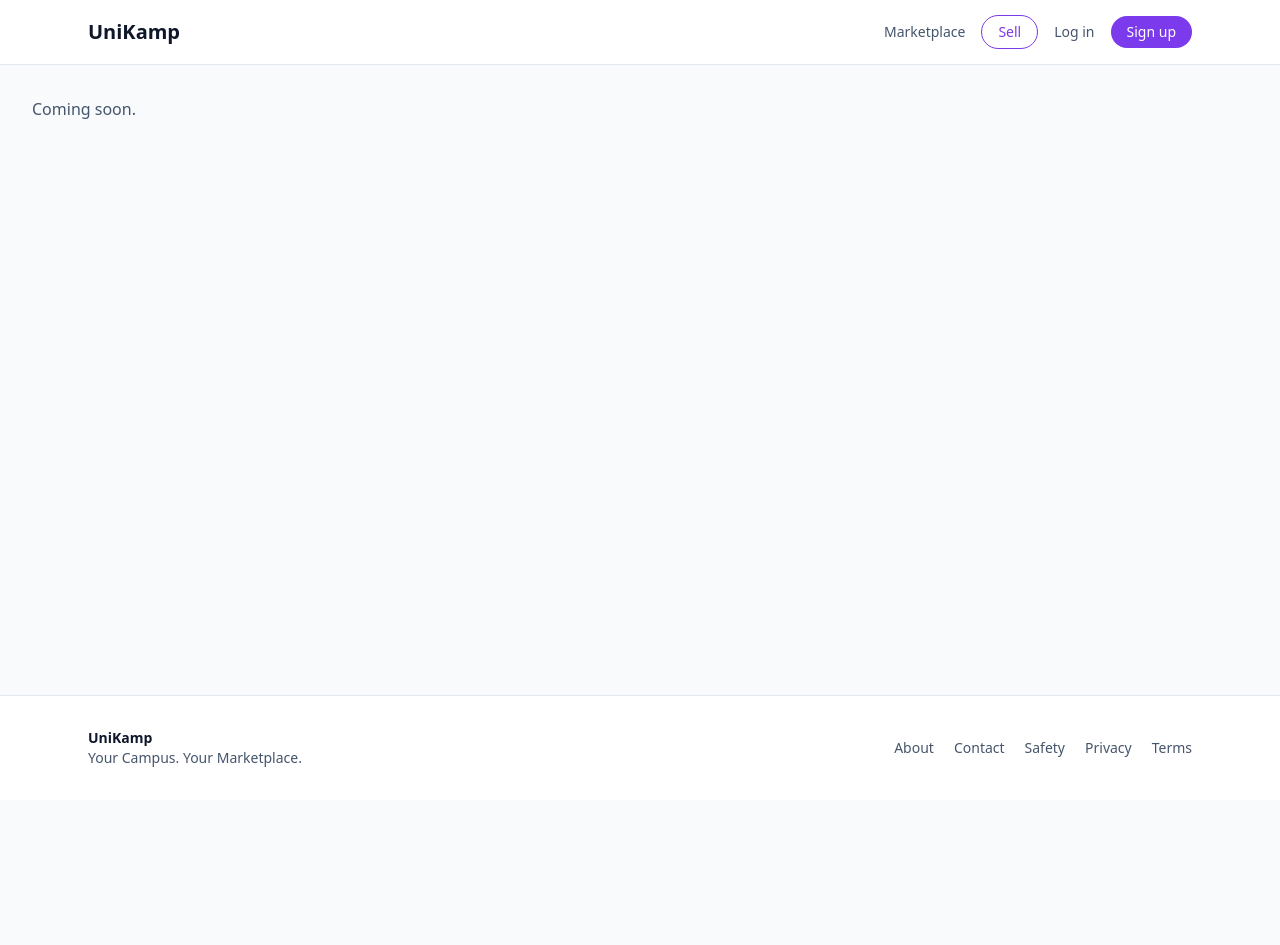
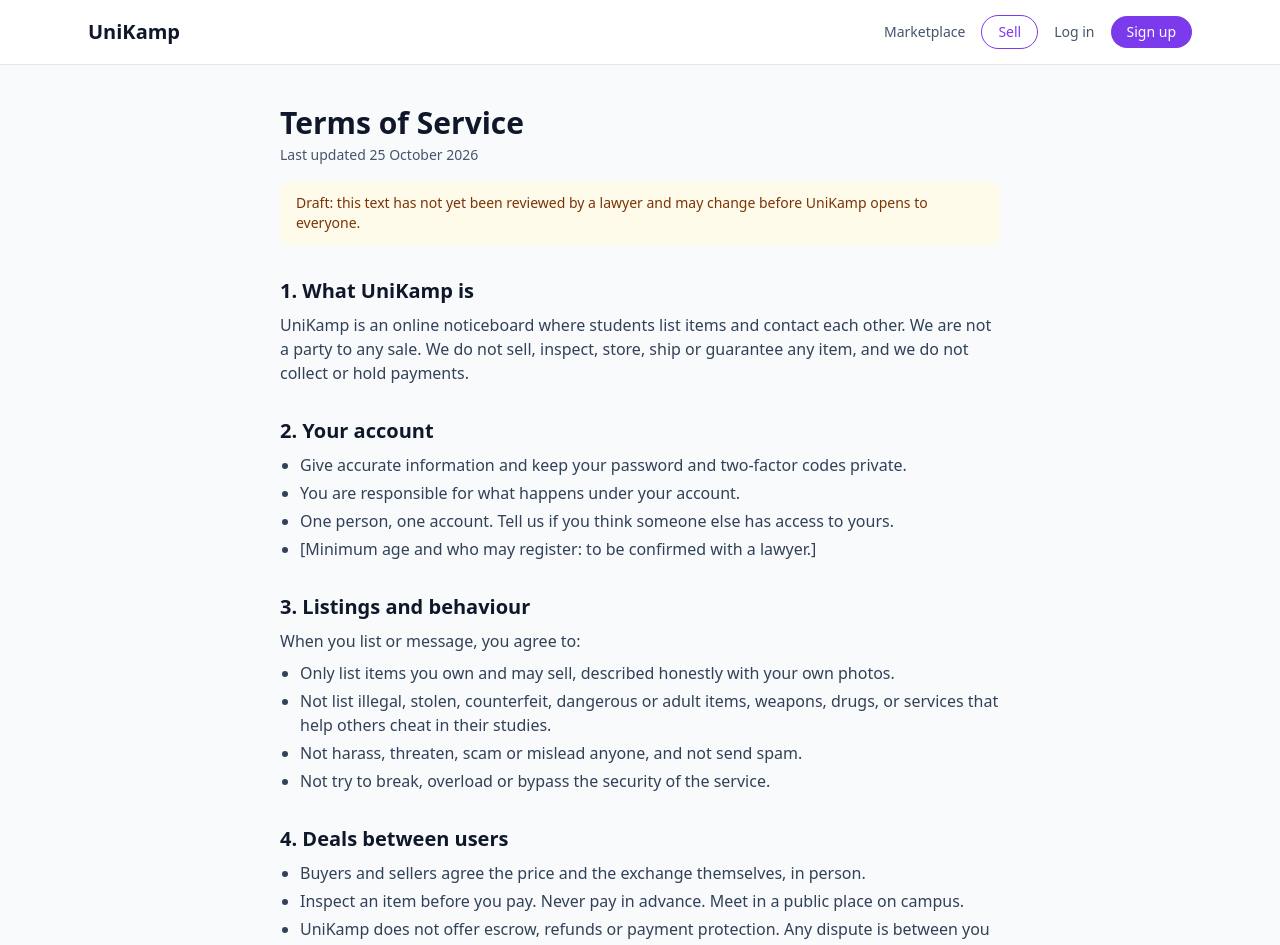
Before and after one commit to robelyinager12-web/CumpasMarkatPlace, a Next.js app in the folder apps/web/: page /terms in a window 1280 px wide. Shown: the top 945 px of the page. Before the commit the page ends 800 px from the top, so only its background shows below. Built offline with nearby package versions, Linux system fonts and the light colour scheme; no server answers.

Commit message:
feat(web): terms of service draft for legal review

```diff
--- a/apps/web/src/app/(public)/terms/page.tsx
+++ b/apps/web/src/app/(public)/terms/page.tsx
@@ -1,3 +1,80 @@
-export default function Page() {
-  return <main className="p-8 text-slate-600">Coming soon.</main>
+import type { Metadata } from 'next'
+import { BulletList, LegalPage, LegalSection } from '@/components/legal/LegalPage'
+import { APP_NAME } from '@/lib/constants'
+import { CONTACT_EMAIL } from '@/lib/legal'
+
+export const metadata: Metadata = { title: 'Terms of Service' }
+
+export default function TermsPage() {
+  return (
+    <LegalPage title="Terms of Service" legal>
+      <LegalSection title="1. What UniKamp is">
+        <p>
+          {APP_NAME} is an online noticeboard where students list items and contact each other. We are not a party to any sale. We do not sell, inspect, store, ship
+          or guarantee any item, and we do not collect or hold payments.
+        </p>
+      </LegalSection>
+      <LegalSection title="2. Your account">
+        <BulletList
+          items={[
+            'Give accurate information and keep your password and two-factor codes private.',
+            'You are responsible for what happens under your account.',
+            'One person, one account. Tell us if you think someone else has access to yours.',
+            '[Minimum age and who may register: to be confirmed with a lawyer.]',
+          ]}
+        />
+      </LegalSection>
+      <LegalSection title="3. Listings and behaviour">
+        <p>When you list or message, you agree to:</p>
+        <BulletList
+          items={[
+            'Only list items you own and may sell, described honestly with your own photos.',
+            'Not list illegal, stolen, counterfeit, dangerous or adult items, weapons, drugs, or services that help others cheat in their studies.',
+            'Not harass, threaten, scam or mislead anyone, and not send spam.',
+            'Not try to break, overload or bypass the security of the service.',
+          ]}
+        />
+      </LegalSection>
+      <LegalSection title="4. Deals between users">
+        <BulletList
+          items={[
+            'Buyers and sellers agree the price and the exchange themselves, in person.',
+            'Inspect an item before you pay. Never pay in advance. Meet in a public place on campus.',
+            'UniKamp does not offer escrow, refunds or payment protection. Any dispute is between you and the other person.',
+          ]}
+        />
+      </LegalSection>
+      <LegalSection title="5. Verified student badge">
+        <p>
+          The badge means an administrator confirmed that the person is a student. It is not a guarantee of their honesty, and listings are not checked before they appear.
+        </p>
+      </LegalSection>
+      <LegalSection title="6. Moderation">
+        <p>
+          We may remove listings, limit features or suspend accounts that break these terms or put others at risk. We tell the affected person why where we can, and keep a
+          record of moderation actions. Reports are reviewed by people, and the person reported is not told who reported them.
+        </p>
+      </LegalSection>
+      <LegalSection title="7. Your content">
+        <p>
+          You keep ownership of your listings, photos and messages. You allow {APP_NAME} to store and display them so the service can work, for as long as they are on the service.
+        </p>
+      </LegalSection>
+      <LegalSection title="8. The service">
+        <p>
+          We work to keep {APP_NAME} available and safe, but it is provided as it is, may change, and may be unavailable at times.
+        </p>
+        <p>[Limits on our liability and applicable law: to be written by a lawyer.]</p>
+      </LegalSection>
+      <LegalSection title="9. Ending your account">
+        <p>You may stop using {APP_NAME} at any time and ask us to delete your account. We may suspend or close accounts that break these terms.</p>
+      </LegalSection>
+      <LegalSection title="10. Changes">
+        <p>We may update these terms. When we make an important change we will tell you in the service. Using it after that means you accept the new terms.</p>
+      </LegalSection>
+      <LegalSection title="11. Contact">
+        <p>{CONTACT_EMAIL ? `Questions about these terms: ${CONTACT_EMAIL}.` : '[Contact email to be added.]'}</p>
+      </LegalSection>
+    </LegalPage>
+  )
 }
```
